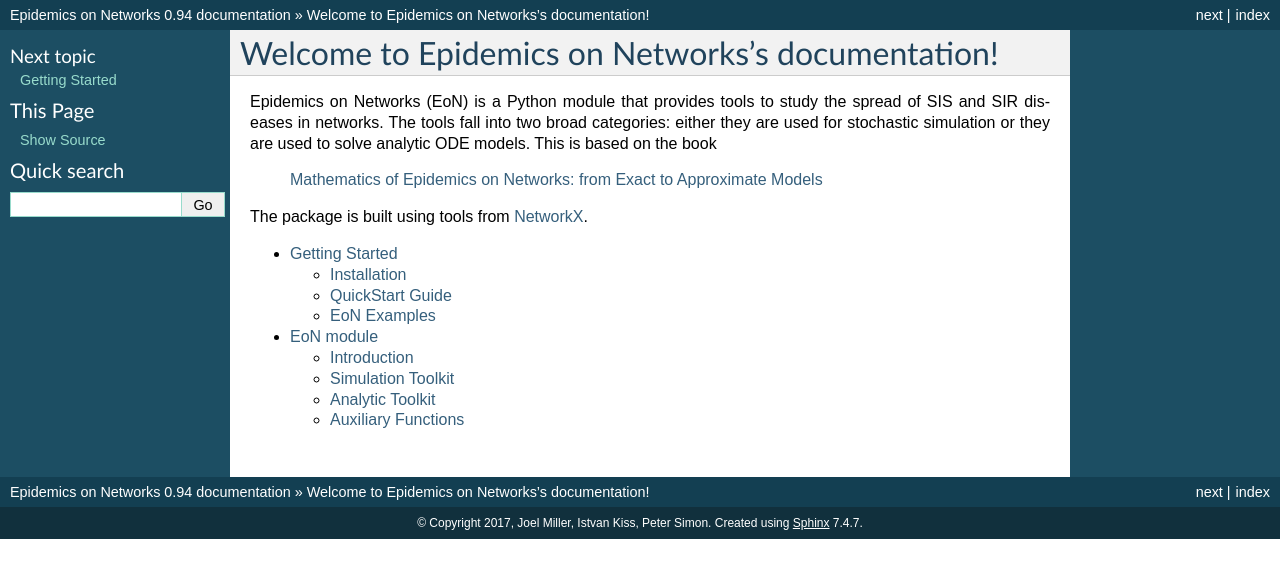
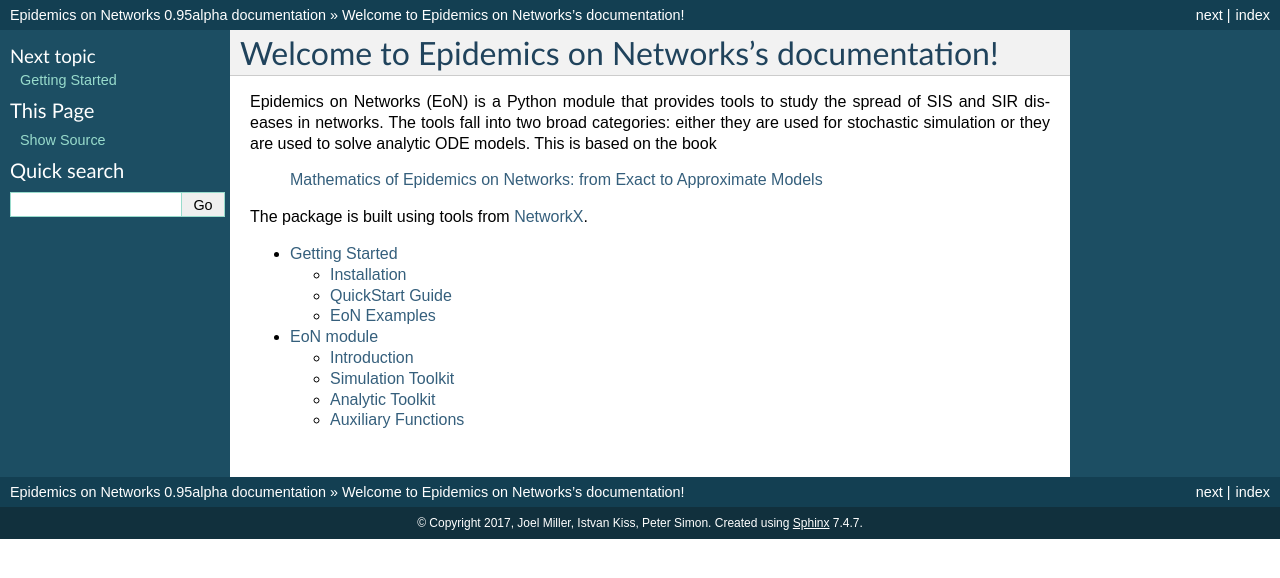
Before and after one commit to springer-math/Mathematics-of-Epidemics-on-Networks, a Sphinx documentation site: the page built from docs/index.rst, in a window 1280 px wide. Shown: the top 578 px of the page. Built offline with Sphinx 7.4.7, drawn with Linux system fonts in a browser that asks for light colours.

Commit message:
Changing version to 0.95alpha. Once the code is sufficiently developed, I’ll call it 0.95.

```diff
--- a/EoN/__init__.py
+++ b/EoN/__init__.py
@@ -43,7 +43,7 @@ print("Warning - although this has been tested in Python 3, it was originally"
       +" written in Python 2, so some compatibility issues may remain")
 
 __author__ = "Joel C. Miller, Istvan Z. Kiss, and Peter Simon"
-__version__ = "0.94"
+__version__ = "0.95alpha"
 
 #__all__ =
 
--- a/docs/conf.py
+++ b/docs/conf.py
@@ -59,9 +59,9 @@ author = u'Joel Miller, Istvan Kiss, Peter Simon'
 # built documents.
 #
 # The short X.Y version.
-version = u'0.94'
+version = u'0.95'
 # The full version, including alpha/beta/rc tags.
-release = u'0.94'
+release = u'0.95alpha'
 
 # The language for content autogenerated by Sphinx. Refer to documentation
 # for a list of supported languages.
```
